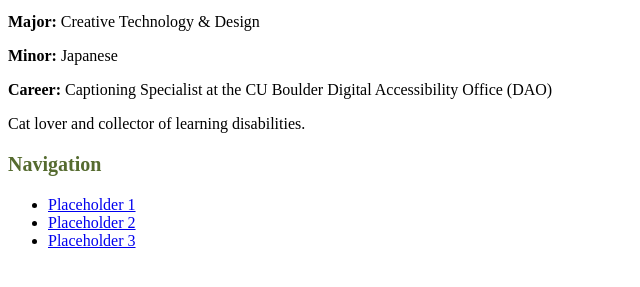
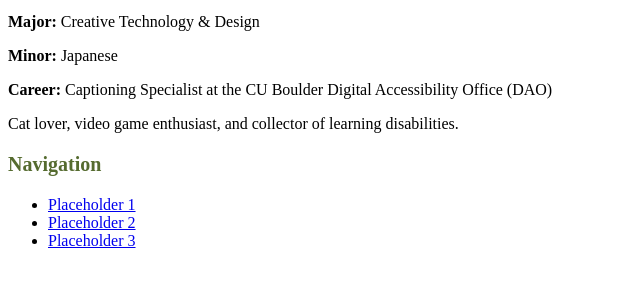
Before and after one commit to emkartch/ATLS_3150, a plain HTML site: page index.html in a window 1280 px wide. Shown: the part 227-514 px from the top of the page, without its empty margins (0-640 px from the left). Drawn offline with Linux system fonts and the light colour scheme.

Commit message:
Update index.html

```diff
--- a/index.html
+++ b/index.html
@@ -24,7 +24,7 @@
 
                 <p><strong>Career:</strong> Captioning Specialist at the CU Boulder Digital Accessibility Office (DAO)</p>
 
-                <p>Cat lover and collector of learning disabilities.</p>
+                <p>Cat lover, video game enthusiast, and collector of learning disabilities.</p>
 
             <h3 style="color:darkolivegreen">Navigation</h2>
 
```
